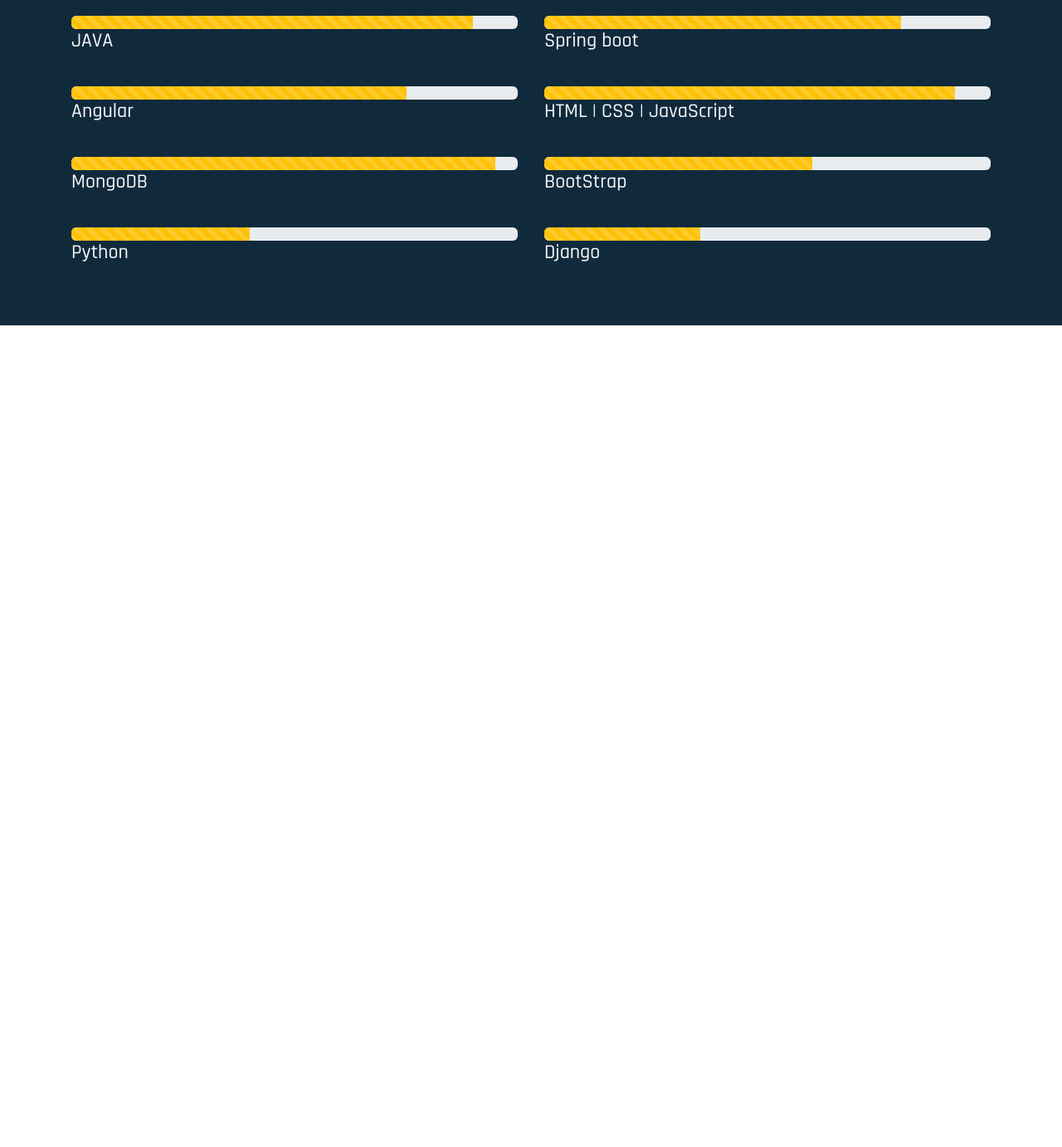
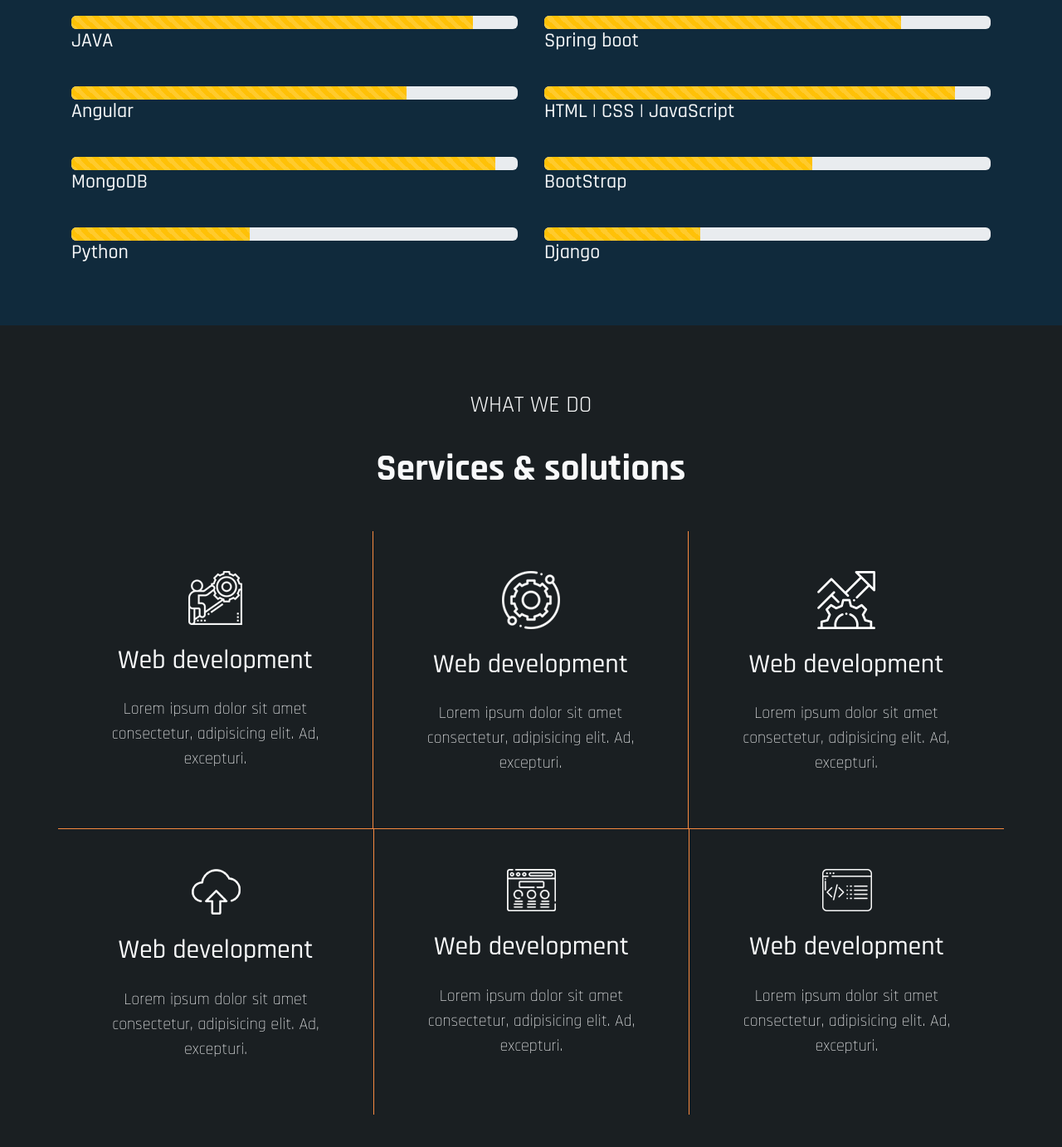
Before and after one commit to AbouYounes/prortfolio_Karim_Khattou, a plain HTML site: page index.html in a window 1280 px wide. Shown: the part 1428-2810 px from the top of the page at 83% size. Before the commit the page ends 1820 px from the top, so only its background shows below. Drawn offline with nearby package versions, Linux system fonts and the light colour scheme; a web font is replaced by a local one.

Commit message:
servcesSection added

```diff
--- a/css/style.css
+++ b/css/style.css
@@ -111,3 +111,36 @@
     font-size: 24px;
     font-family: "Rajdhani", sans-serif;
 }
+
+.services{
+    background-color: #1A1F22;
+    padding: 80px 0px;
+    font-family: "Rajdhani", sans-serif;
+}
+
+.item-1{
+    border-right: 1px solid #F78940;
+    border-bottom: 1px solid #F78940;
+}
+
+.item-2{
+    border-bottom: 1px solid #F78940;
+}
+
+.item-3{
+    border-left: 1px solid #F78940;
+}
+
+.services-item{
+    transition: 0.7s;
+}
+
+.services-item:hover{
+    background-color: #F78940;
+}
+
+@media only screen and (max-width: 600px){
+    .services-item{
+        border: none;
+    }
+}
--- a/index.html
+++ b/index.html
@@ -218,6 +218,64 @@
 
       </div>
 
+      <div class="services">
+
+        <div class="container">
+
+          <h4 class="text-light text-center section-subtitle"> WHAT WE DO</h4>
+          <h1 class="text-light text-center section-title">Services & solutions</h1>
+
+          <div class="row mt-5">
+
+            <div class="col-lg-4 text-center p-5 services-item item-1">
+
+              <img src="images/service-1.png" alt="">
+              <h2 class="text-light mt-4"> Web development </h2>
+              <p class="text-light lead mt-4">Lorem ipsum dolor sit amet consectetur, adipisicing elit. Ad, excepturi.</p>
+
+            </div>
+            <div class="col-lg-4 text-center p-5 services-item item-1">
+
+              <img src="images/service-2.png" alt="">
+              <h2 class="text-light mt-4"> Web development </h2>
+              <p class="text-light lead mt-4">Lorem ipsum dolor sit amet consectetur, adipisicing elit. Ad, excepturi.</p>
+
+            </div>
+            <div class="col-lg-4 text-center p-5 services-item item-2">
+
+              <img src="images/service-3.png" alt="">
+              <h2 class="text-light mt-4"> Web development </h2>
+              <p class="text-light lead mt-4">Lorem ipsum dolor sit amet consectetur, adipisicing elit. Ad, excepturi.</p>
+
+            </div>
+            <div class="col-lg-4 text-center p-5 services-item">
+
+              <img src="images/service-4.png" alt="">
+              <h2 class="text-light mt-4"> Web development </h2>
+              <p class="text-light lead mt-4">Lorem ipsum dolor sit amet consectetur, adipisicing elit. Ad, excepturi.</p>
+
+            </div>
+            <div class="col-lg-4 text-center p-5 services-item item-3">
+
+              <img src="images/service-5.png" alt="">
+              <h2 class="text-light mt-4"> Web development </h2>
+              <p class="text-light lead mt-4">Lorem ipsum dolor sit amet consectetur, adipisicing elit. Ad, excepturi.</p>
+
+            </div>
+            <div class="col-lg-4 text-center p-5 services-item item-3">
+
+              <img src="images/service-6.png" alt="">
+              <h2 class="text-light mt-4"> Web development </h2>
+              <p class="text-light lead mt-4">Lorem ipsum dolor sit amet consectetur, adipisicing elit. Ad, excepturi.</p>
+
+            </div>
+
+          </div>
+
+        </div>
+
+      </div>
+
 
     <!-- JavaScript -->
     <script src="https://cdn.jsdelivr.net/npm/bootstrap@5.3.7/dist/js/bootstrap.bundle.min.js" integrity="sha384-ndDqU0Gzau9qJ1lfW4pNLlhNTkCfHzAVBReH9diLvGRem5+R9g2FzA8ZGN954O5Q" crossorigin="anonymous"></script>
```
